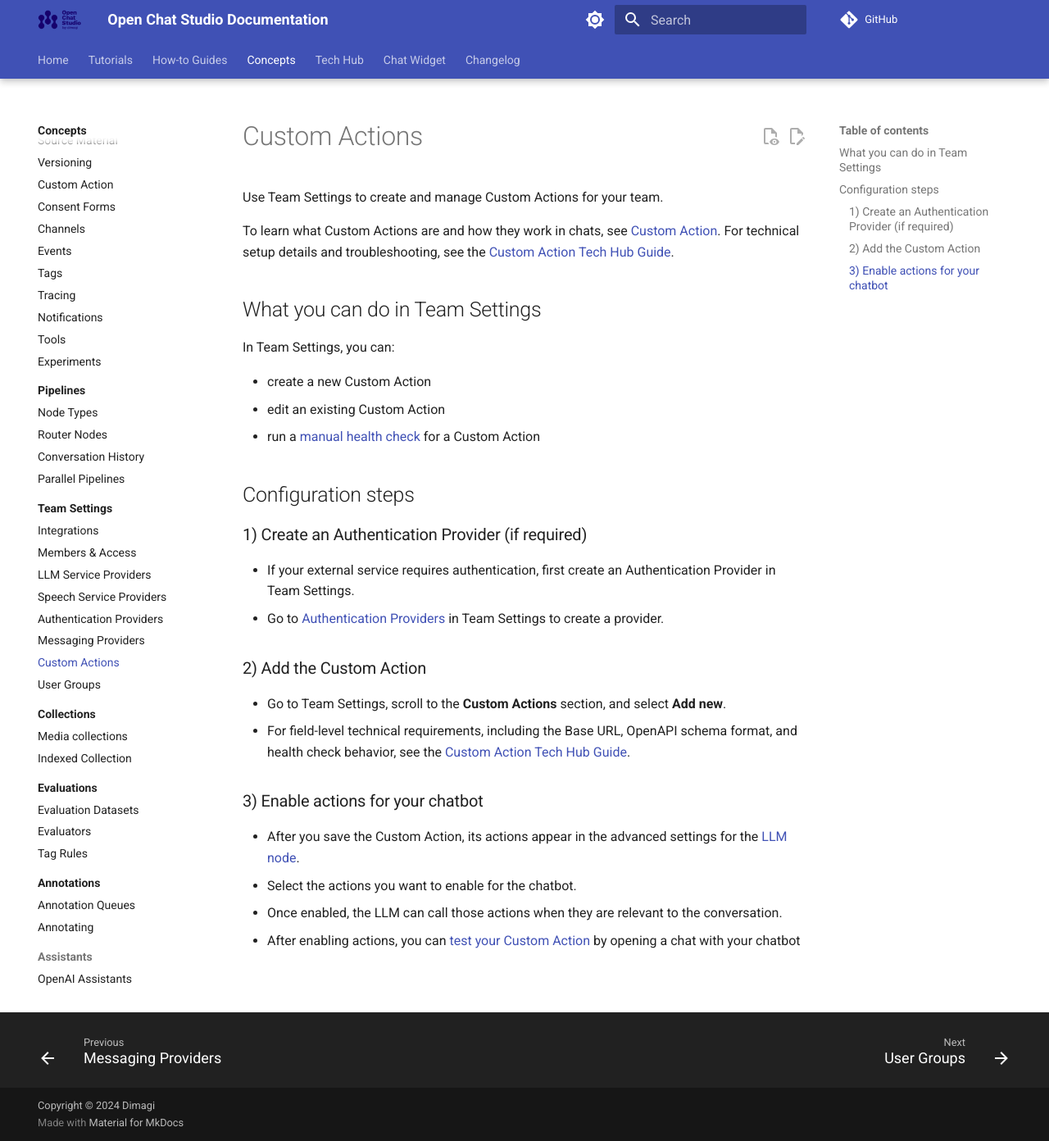
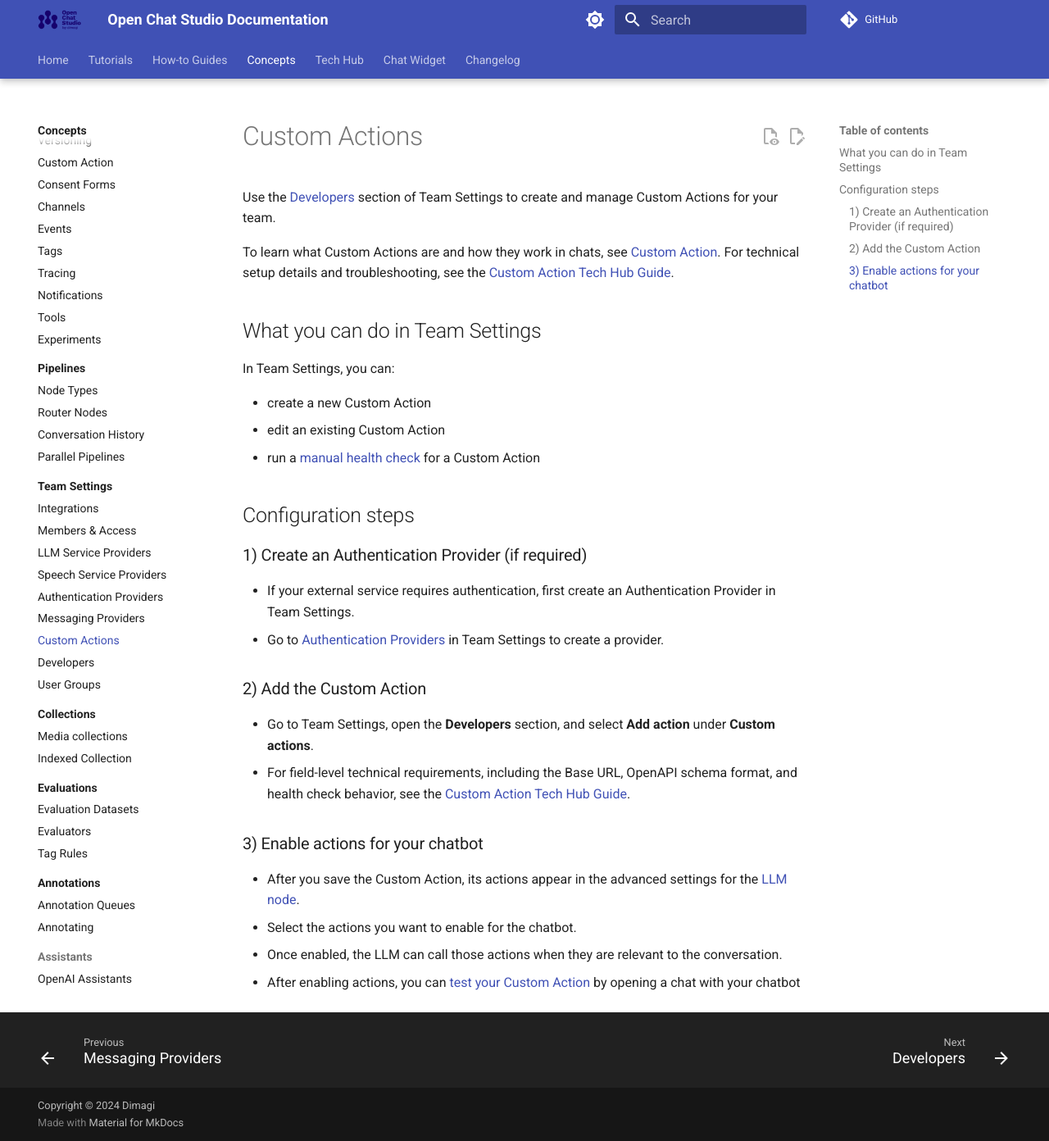
Before and after one commit to dimagi/open-chat-studio-docs, an MkDocs documentation site: the page built from docs/concepts/team/custom_actions.md, in a window 1280 px wide and 1392 px high. Shown: the whole window at 82% size. Built offline with MkDocs 1.6.1 and Material for MkDocs 9.7.7, drawn with Linux system fonts in a browser that asks for light colours; a script that is not in the unit is left out; comment, search, counter and statistics services are not loaded.

Commit message:
Phase 4 — New page: Developer (Claude did draft with /write-docs)

```diff
--- a/docs/concepts/team/custom_actions.md
+++ b/docs/concepts/team/custom_actions.md
@@ -1,6 +1,6 @@
 # Custom Actions
 
-Use Team Settings to create and manage Custom Actions for your team.
+Use the [Developers](developer.md) section of Team Settings to create and manage Custom Actions for your team.
 
 To learn what Custom Actions are and how they work in chats, see [Custom Action](../llm_custom_action.md). For technical setup details and troubleshooting, see the [Custom Action Tech Hub Guide](../../tech-hub/custom_action/index.md).
 
@@ -21,7 +21,7 @@
 
 ### 2) Add the Custom Action
 
-- Go to Team Settings, scroll to the **Custom Actions** section, and select **Add new**.
+- Go to Team Settings, open the **Developers** section, and select **Add action** under **Custom actions**.
 - For field-level technical requirements, including the Base URL, OpenAPI schema format, and health check behavior, see the [Custom Action Tech Hub Guide](../../tech-hub/custom_action/index.md#team-settings-fields).
 
 ### 3) Enable actions for your chatbot
--- a/docs/tech-hub/custom_action/index.md
+++ b/docs/tech-hub/custom_action/index.md
@@ -35,7 +35,7 @@
 2. an [OpenAPI Schema](https://swagger.io/specification/) in JSON or YAML format
 3. an [Authentication Provider](../../concepts/team/authentication_providers.md), if the API requires authentication
 
-Once you have this information, go to [Team Settings](../../concepts/team/custom_actions.md) and enter the details described below.
+Once you have this information, go to the **Developers** section of [Team Settings](../../concepts/team/custom_actions.md) and enter the details described below.
 
 ## Team Settings fields
 
--- a/mkdocs.yml
+++ b/mkdocs.yml
@@ -177,6 +177,7 @@
       - concepts/team/authentication_providers.md
       - concepts/team/messaging_providers.md
       - Custom Actions: concepts/team/custom_actions.md
+      - Developers: concepts/team/developer.md
       - User Groups: concepts/team/groups.md
     - Collections:
       - concepts/collections/index.md
```
Also changed, not shown: docs/concepts/team/developer.md (added, +37 -0 lines), docs/concepts/team/index.md (+6 -2 lines).
